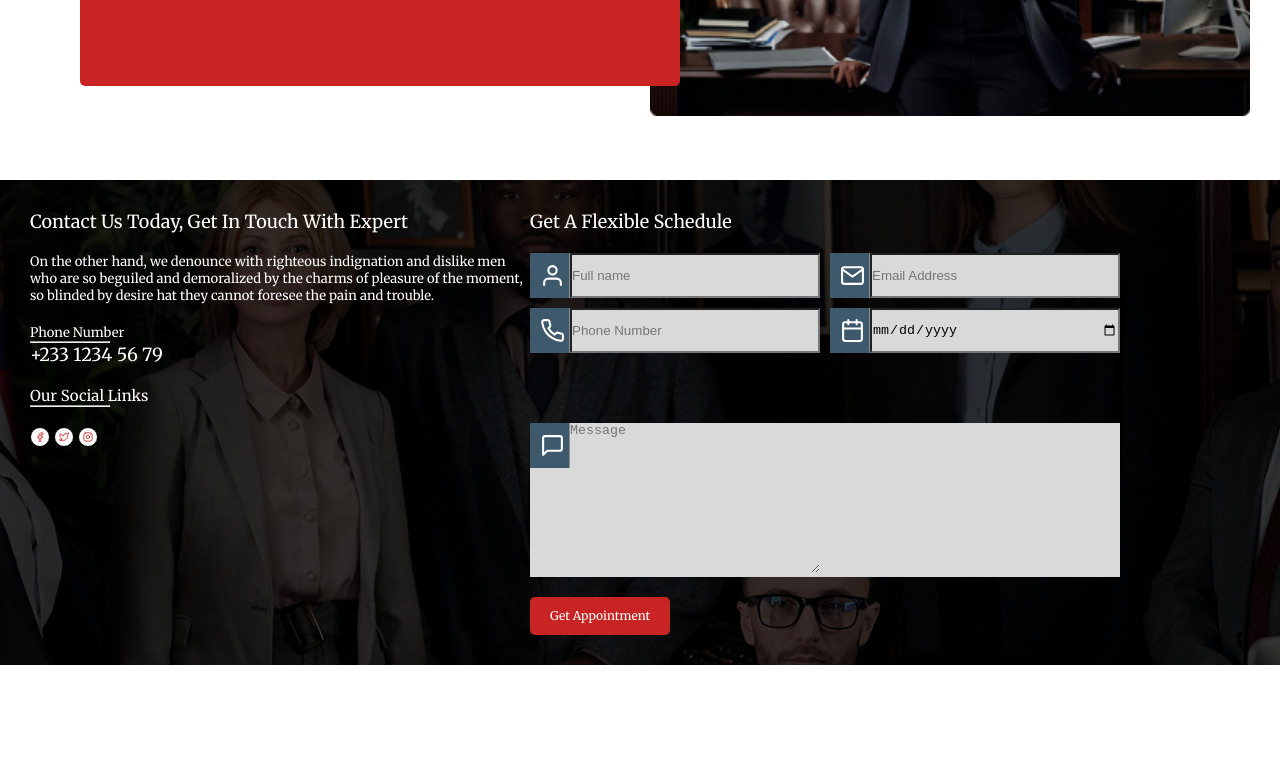
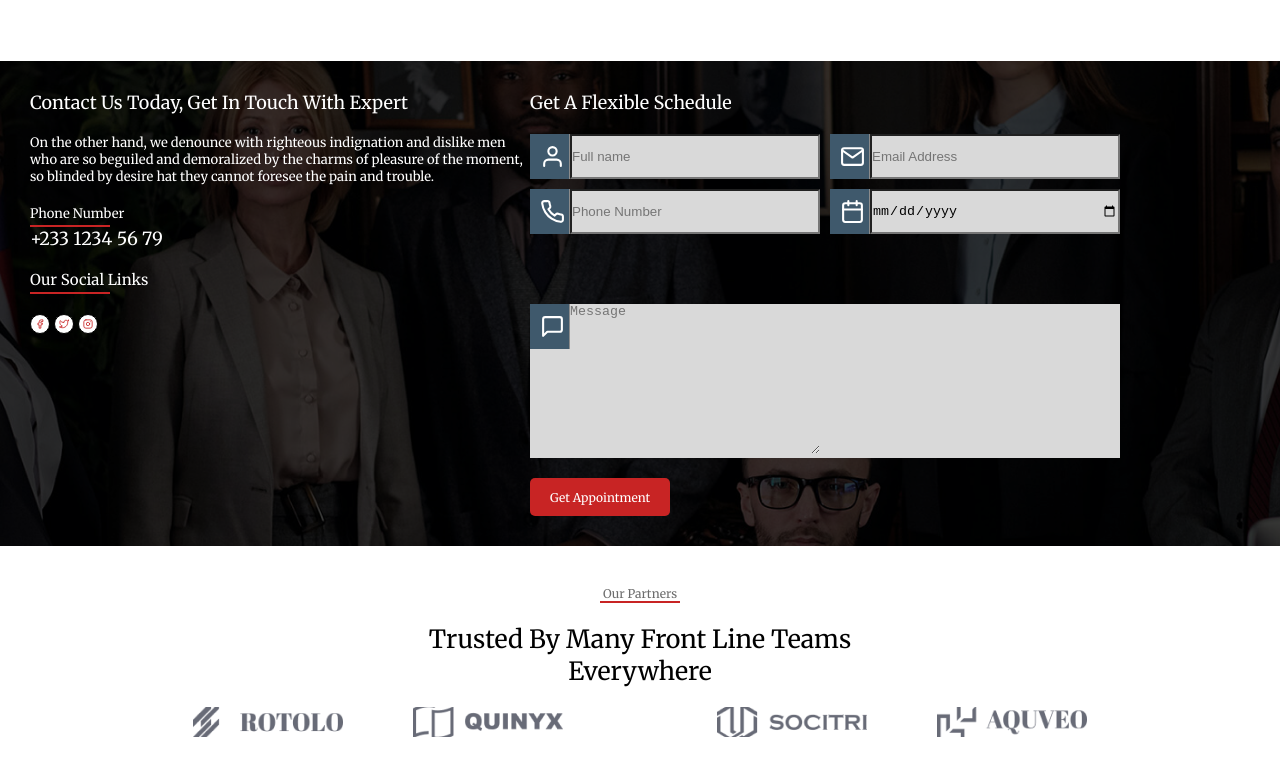
Before and after one commit to yauwalu84/AZ-Project-C5-Group3, a plain HTML site: page index.html in a window 1280 px wide. Shown: the part 1898-2674 px from the top of the page. Before the commit the page ends 2593 px from the top, so only its background shows below. Drawn offline with Linux system fonts and the light colour scheme.

Commit message:
create out partners section

```diff
--- a/css/contactus.css
+++ b/css/contactus.css
@@ -41,12 +41,6 @@ p, h4 {
     font-size: 18px;
     color: #fff;
     margin: 0 0 20px 0;
-}
-
-hr {
-    width: 80px;
-    background-color: #C82424;
-    color: #C82424;
 }
 
 .social-contact p:first-child {
--- a/css/general.css
+++ b/css/general.css
@@ -19,3 +19,9 @@
   ul{
     list-style: none;
   }
+
+  .underline {
+    width: 80px;
+    border: 1px solid #C82424;
+    margin: 3px 0 0 0;
+  }
--- a/css/hero.css
+++ b/css/hero.css
@@ -24,7 +24,6 @@
 }
 
 .hero-slogan {
-    border-bottom: 1px solid #C82424;
     width: 100px;
     padding-bottom: 10px;
     margin-bottom: 20px;
--- /dev/null
+++ b/css/ourpartners.css
@@ -0,0 +1,88 @@
+/*** VideoCSS section for mobil ***/
+
+.ourpartners-container {
+    margin: 40px;
+
+}
+
+div.ourpartners-heading  {
+   margin: 10px;
+}
+
+.ourpartners-header p {
+    color: #6C6C6C;
+    font-size: 12px;
+    text-align: center;
+}
+
+.ourpartners-header hr {
+    margin: auto;
+}
+
+.ourpartners-text {
+    margin: 20px 0;
+}
+
+.ourpartners-text p {
+    color: #000;
+    font-size: 25px;
+}
+
+.container-set1, .container-set2 {
+    display: flex;
+    justify-content: space-between;
+    margin: 0 0 20px 0;
+}
+
+
+img {
+    width: 150px;
+    height: 30px;
+}
+
+
+/*** video CSS section for Tablet ***/
+
+@media (min-width: 601px) and (max-width: 1020px)  {
+    .ourpartners-text {
+        margin: 20px 5%;
+
+    }
+
+    .ourpartners-text p {
+        margin: 0 10%;text-align: center;
+    }
+
+    .ourpartners-logo {
+        display: flex;
+        justify-content: space-evenly;
+    }
+
+    .logo1, .logo3 {
+        margin: 0 20px 0 0;
+    }
+}
+
+
+/*** video CSS section for Desktop ***/
+@media (min-width:1021px) {
+
+    .ourpartners-text {
+        margin: 20px 20%;
+
+    }
+
+    .ourpartners-text p {
+        margin: 0 10%;
+        text-align: center;
+    }
+
+    .ourpartners-logo {
+        display: flex;
+        justify-content: space-evenly;
+    }
+
+    .logo1, .logo3 {
+        margin: 0 70px 0 0;
+    }
+}
--- a/css/styles.css
+++ b/css/styles.css
@@ -6,3 +6,4 @@
 @import "./aboutus.css";
 @import "./video.css";
 @import "./contactus.css";
+@import "./ourpartners.css";
--- a/index.html
+++ b/index.html
@@ -117,6 +117,7 @@
             <div class="content">
                 <div class="hero-slogan">
                     <p>Right way...</p>
+                    <hr class="underline">
                 </div>
 
                 <div class="hero-title">
@@ -305,7 +306,7 @@
                             <p>
                                 Phone Number
                             </p>
-                            <hr>
+                            <hr class="underline">
                             <p>
                                 +233 1234 56 79
                             </p>
@@ -315,7 +316,7 @@
                             <p>
                                 Our Social Links
                             </p>
-                            <hr>
+                            <hr class="underline">
                             <div class="sociallinks">
                                 <div class="iconcontainer">
                                     <i class="customicon" data-feather="facebook"></i>
@@ -395,7 +396,39 @@
 
          <!-- Our partners section -->
          <section class="ourpartners">
-
+            <div class="ourpartners-container">
+                <div class="ourpartners-heading">
+                    <div class="ourpartners-header">
+                        <p>
+                            Our Partners
+                        </p>
+                        <hr class="underline">
+                    </div>
+                    <div class="ourpartners-text">
+                        <p>
+                            Trusted By Many Front Line Teams Everywhere
+                        </p>
+                    </div>
+                </div>
+                <div class="ourpartners-logo">
+                    <div class="container-set1">
+                        <div class="logo1">
+                            <img src="./images/partner1.png" alt="Rotolo Partners">
+                        </div>
+                        <div class="logo2">
+                            <img src="./images/partner2.png" alt="Quinyx Partners">
+                        </div>
+                    </div>
+                    <div class="container-set2">
+                        <div class="logo3">
+                            <img src="./images/partner3.png" alt="Socitri Partners">
+                        </div>
+                        <div class="logo4">
+                            <img src="./images/partner4.png" alt="Aquveo Partners">
+                        </div>
+                    </div>
+                </div>
+            </div>
          </section>
     </main>
 
```
Also changed, not shown: images/partner1.png (added), images/partner2.png (added), images/partner3.png (added), images/partner4.png (added).
